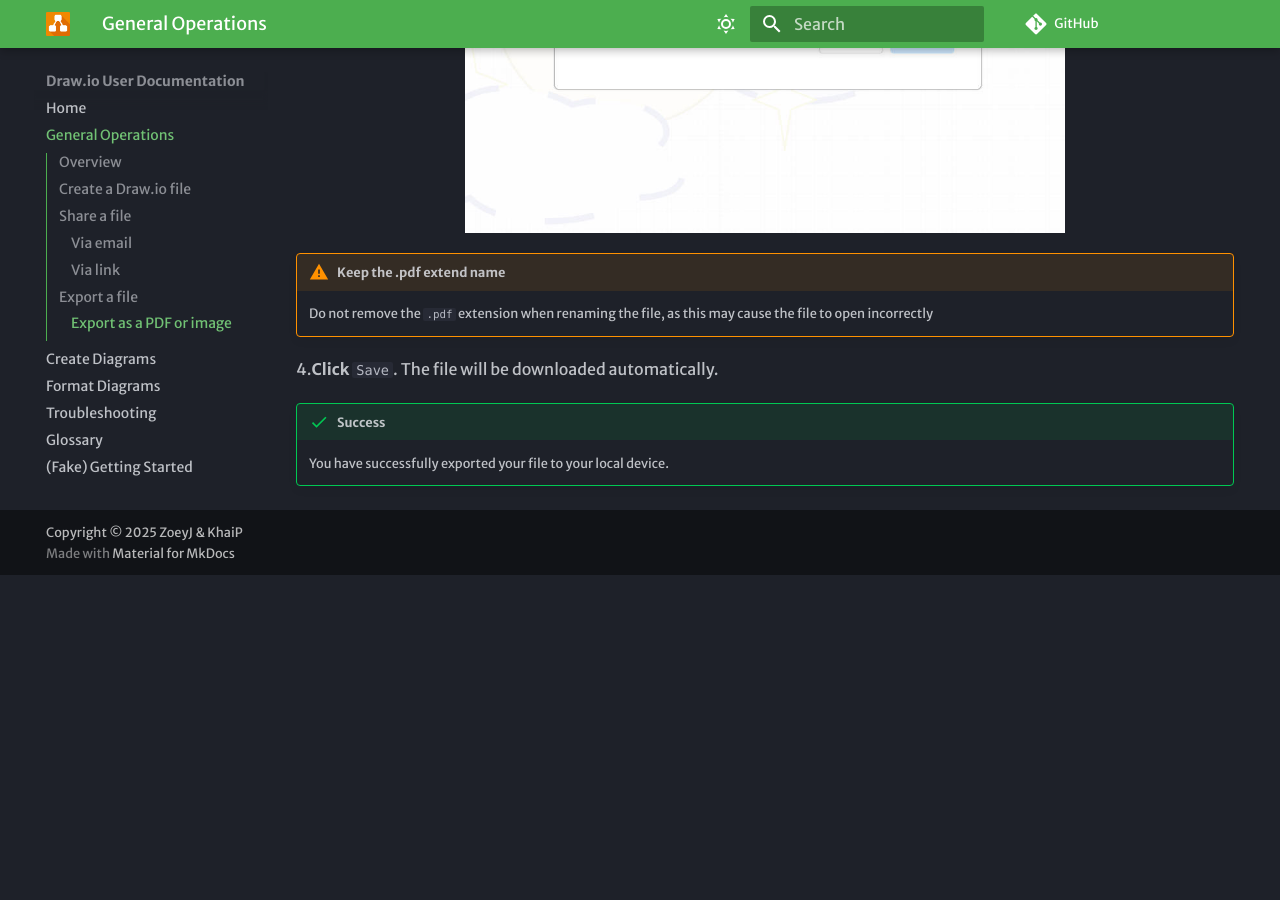
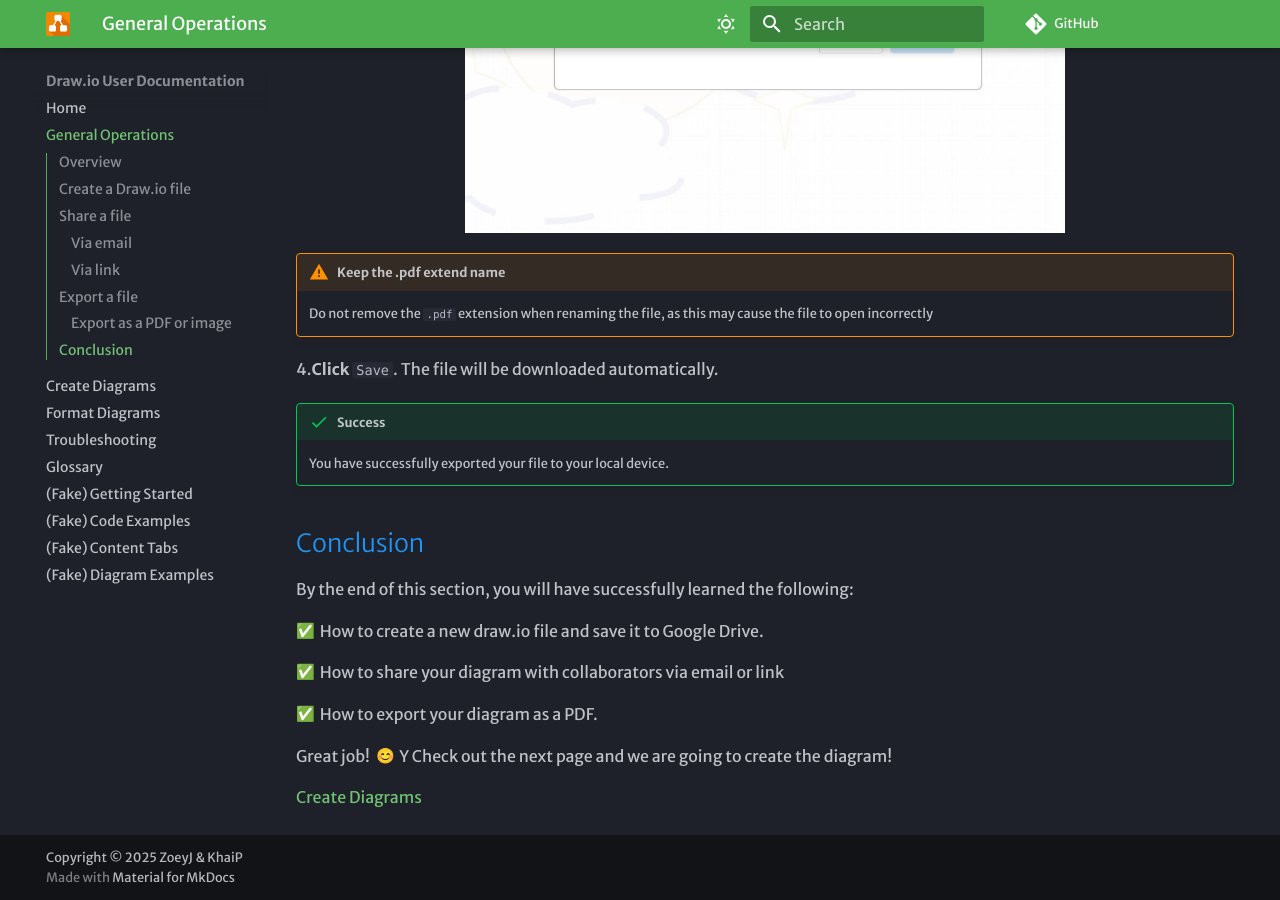
Before and after one commit to zoeyj3/2216_documentation, an MkDocs documentation site: the page built from docs/general-operations.md, in a window 1280 px wide and 900 px high, scrolled down 5956 px. Built offline with MkDocs 1.6.1 and Material for MkDocs 9.7.7, drawn with Linux system fonts in a browser that asks for light colours; emoji names are drawn with the system emoji font; some web fonts are replaced; comment, search, counter and statistics services are not loaded; before the commit the page ends 6531 px from its top, so only the background shows below that.

Commit message:
Add intro to next page

```diff
--- a/docs/general-operations.md
+++ b/docs/general-operations.md
@@ -138,3 +138,17 @@
 !!! Success "Success"
 
       You have successfully exported your file to your local device.
+
+## Conclusion
+
+By the end of this section, you will have successfully learned the following:
+
+:white_check_mark:&nbsp; How to create a new draw.io file and save it to Google Drive.
+
+:white_check_mark:&nbsp; How to share your diagram with collaborators via email or link
+
+:white_check_mark:&nbsp; How to export your diagram as a PDF.
+
+Great job! &nbsp;:blush:&nbsp; Y Check out the next page and we are going to create the diagram!
+
+[Create Diagrams](create-diagrams.md)
```
